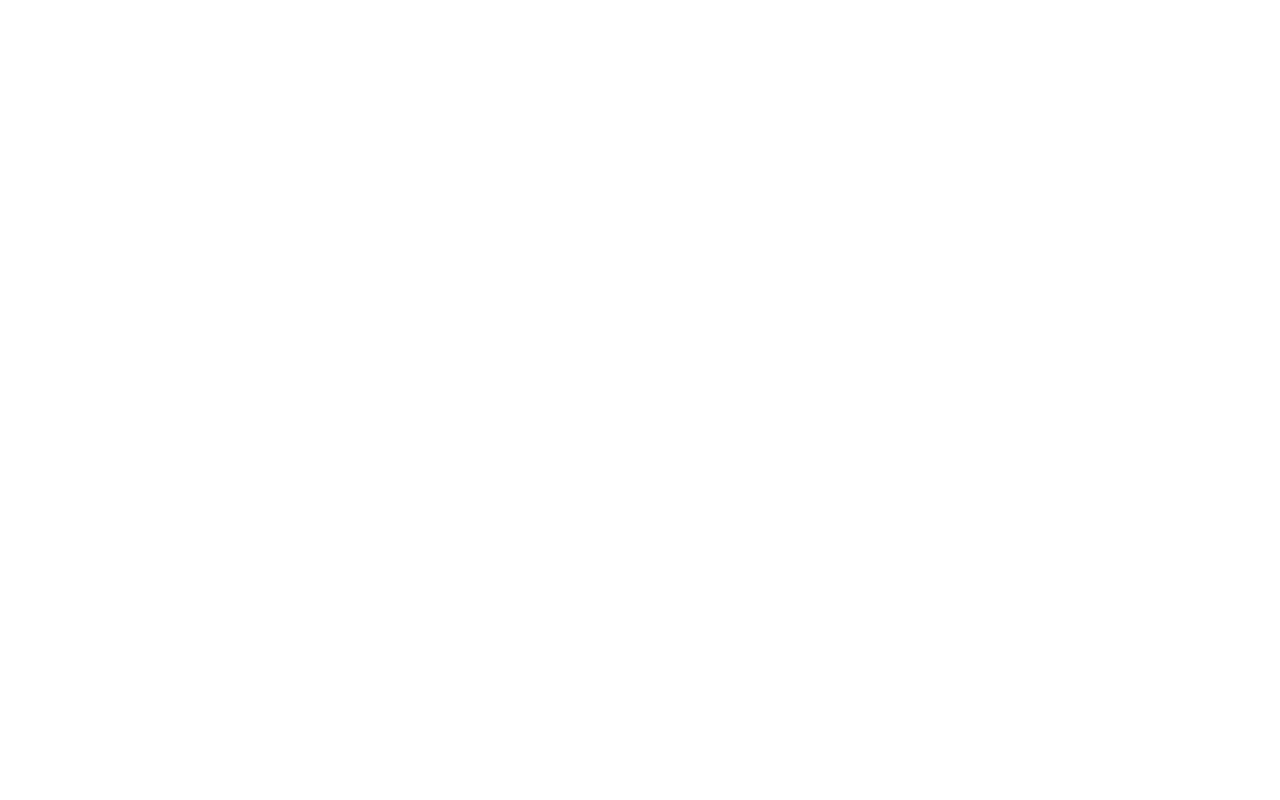
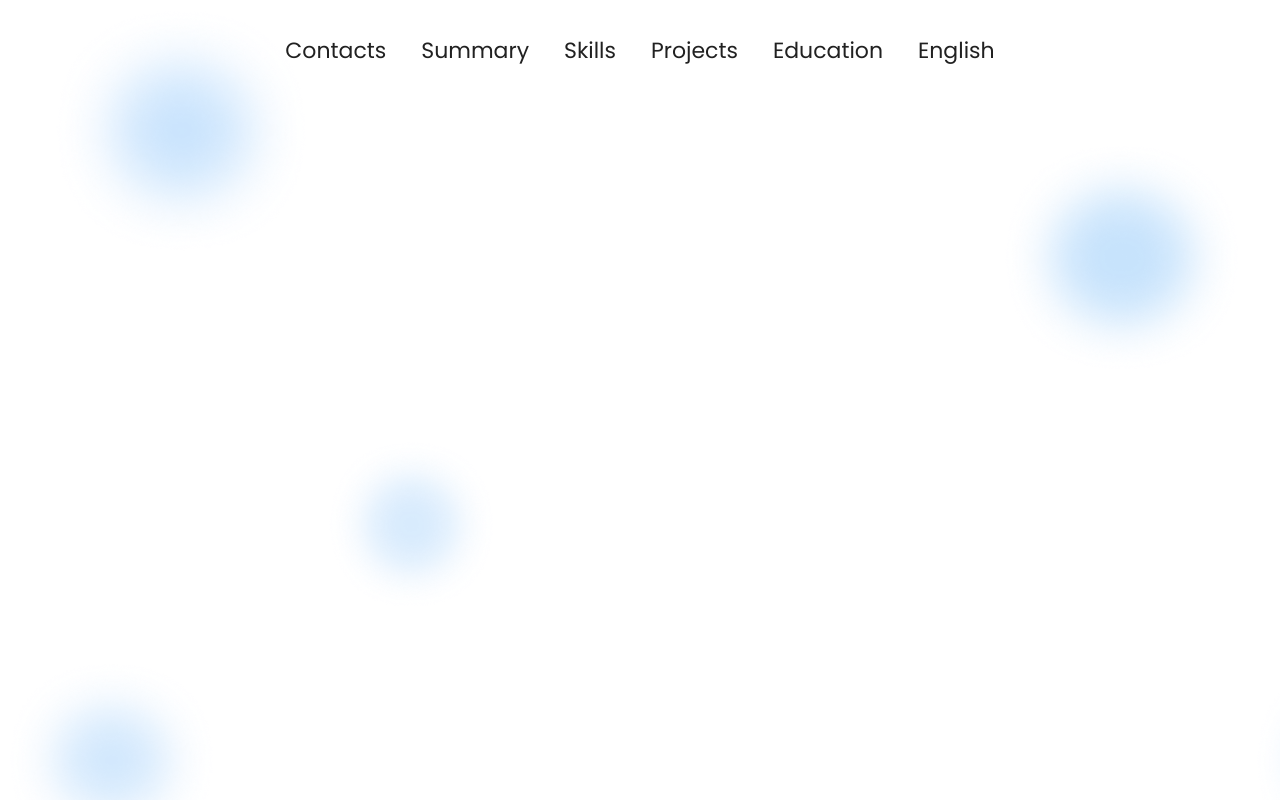
Before and after one commit to kanosay/rsschool-cv, a plain HTML site: page index.html in a window 1280 px wide. Drawn offline with Linux system fonts and the light colour scheme.

Commit message:
feat: add header

```diff
--- a/index.html
+++ b/index.html
@@ -3,8 +3,31 @@
 <head>
     <meta charset="UTF-8">
     <meta name="viewport" content="width=device-width, initial-scale=1.0">
+    <link rel="preconnect" href="https://fonts.googleapis.com">
+    <link rel="preconnect" href="https://fonts.gstatic.com" crossorigin>
+    <link
+        href="https://fonts.googleapis.com/css2?family=Poppins:ital,wght@0,100;0,200;0,300;0,400;0,500;0,600;0,700;0,800;0,900;1,100;1,200;1,300;1,400;1,500;1,600;1,700;1,800;1,900&display=swap"
+        rel="stylesheet">
+    <link rel="stylesheet" href="style.css">
     <title>CV</title>
 </head>
 <body>
+    <header class="header">
+        <div class="container">
+            <div class="header__inner">
+                <nav class="header__nav">
+                    <ul>
+                        <li><a href="#">Contacts</a></li>
+                        <li><a href="#">Summary</a></li>
+                        <li><a href="#">Skills</a></li>
+                        <li><a href="#">Projects</a></li>
+                        <li><a href="#">Education</a></li>
+                        <li><a href="#">English</a></li>
+                    </ul>
+                </nav>
+            </div>
+        </div>
+    </header>
 </body>
+
 </html>
--- a/style.css
+++ b/style.css
@@ -14,3 +14,55 @@ ul li{list-style: none;}
 img{vertical-align: top;}
 h1,h2,h3,h4,h5,h6{font-size:inherit;font-weight: inherit;}
 /*--------------------*/
+
+body {
+    font-family: "Poppins", sans-serif;
+    background-image: url('images/back.png');
+
+}
+
+.container {
+    max-width: 1200px;
+    padding: 0 15px;
+    margin: 0 auto;
+}
+
+/* header */
+
+.header__nav ul {
+    display: flex;
+    justify-content: center;
+    gap: 0 35px;
+    padding: 40px 0;
+}
+
+.header__nav a {
+    font-size: 22px;
+    font-weight: 400;
+    color: #212121;
+    position: relative;
+}
+
+.header__nav a:after {
+	content: "";
+    display: block;
+    position: absolute;
+    right: 0;
+    bottom: -3px;
+    width: 0;
+    height: 2px;
+    background-color: #212121;
+    transition: width 0.5s;
+}
+
+.header__nav a:hover:after {
+	content: "";
+    width: 100%;
+    display: block;
+    position: absolute;
+    left: 0;
+    bottom: -3px;
+    height: 2px;
+    background-color: #212121;
+    transition: width 0.5s;
+}
```
